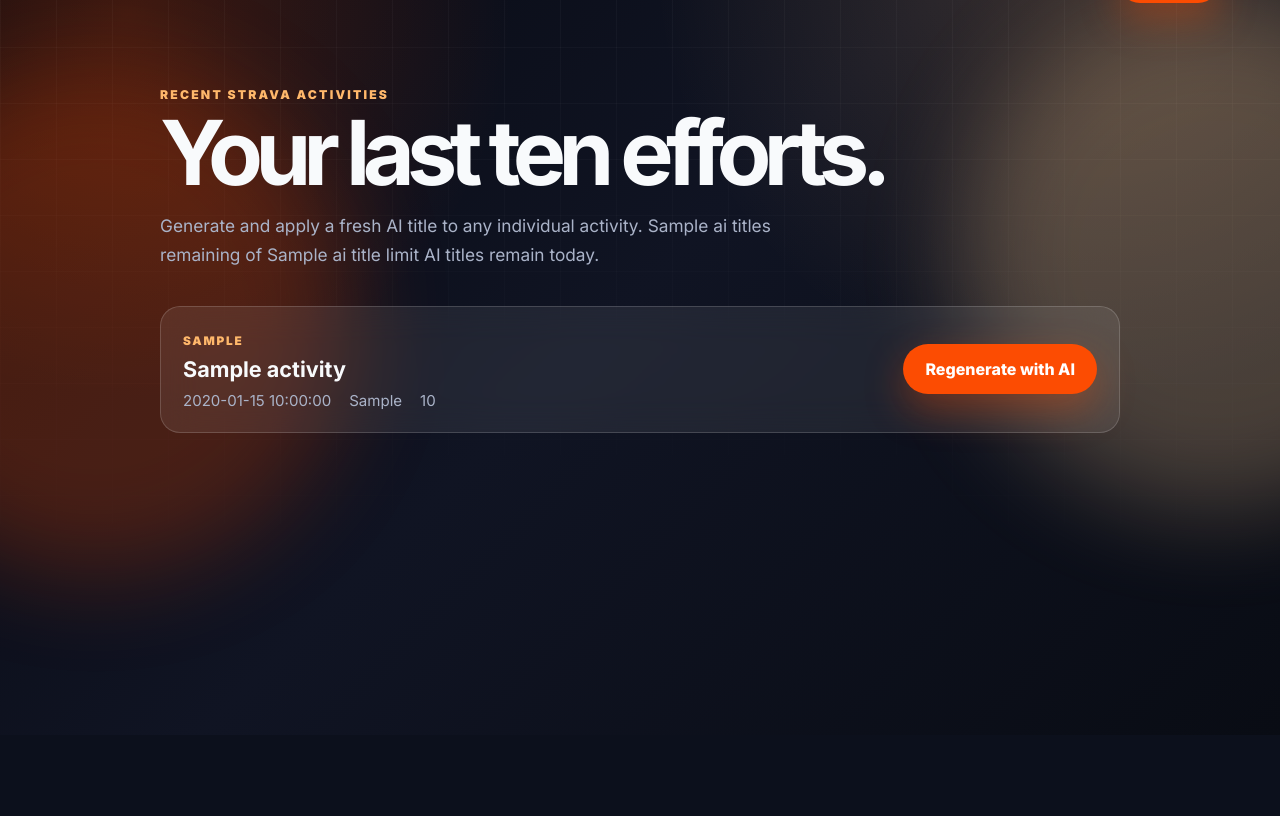
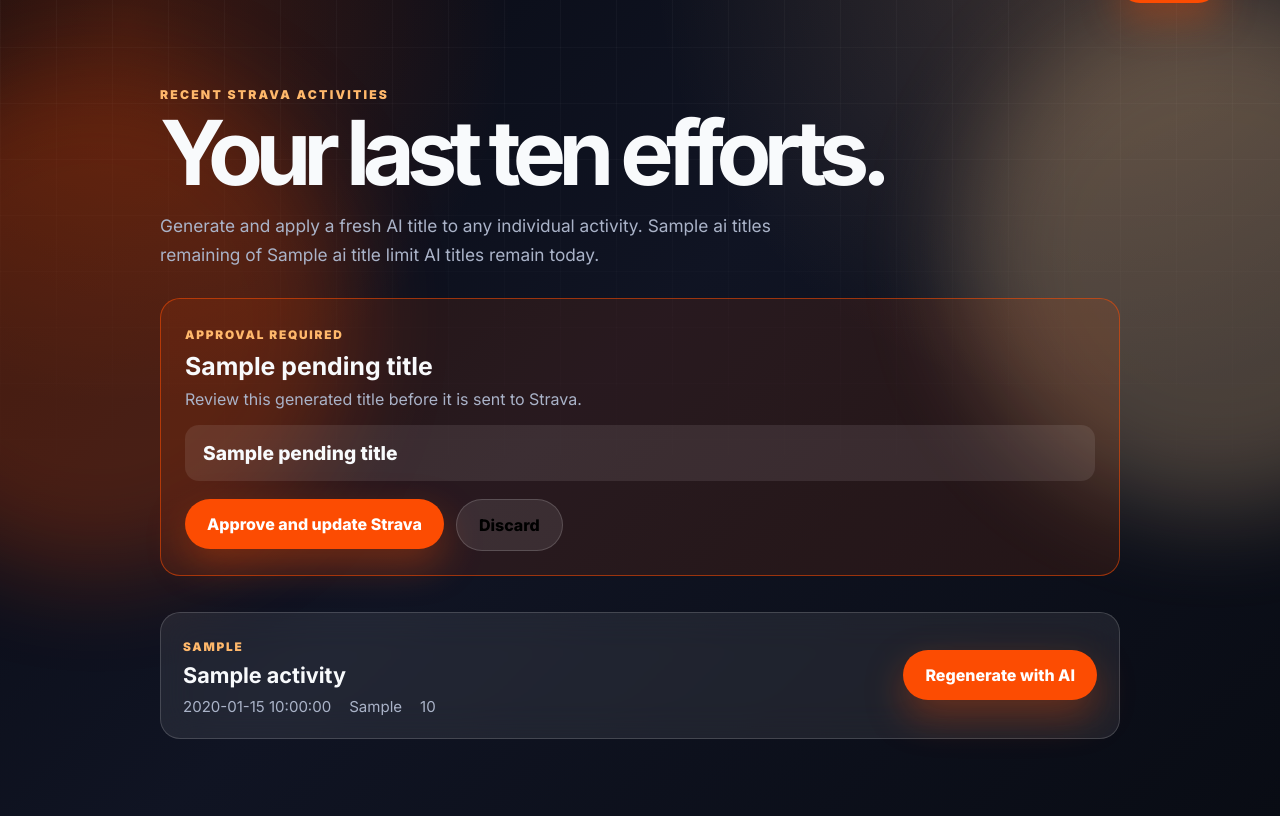
Before and after one commit to ninjatuna3527/strava_title_updater, a Flask app: template templates/activities.html in a window 1280 px wide. Shown: the part 65-881 px from the top of the page. Before the commit the page ends 681 px from the top, so only its background shows below. Run offline with Flask 3, Linux system fonts and the light colour scheme; the template is opened without the code that fills it: most values are stand-ins (such as "Sample title", 1, 10 or a date in 2020).

Commit message:
Require approval before updating Strava titles

```diff
--- a/src/app.py
+++ b/src/app.py
@@ -187,6 +187,7 @@ def activities_page():
             'activities.html',
             user=user,
             activities=[],
+            pending_title=session.get('pending_activity_title'),
             error_message='Strava activities could not be loaded right now.',
             csrf_token=_new_activities_csrf(),
             ai_available=bool(os.getenv('OPENAI_API_KEY')),
@@ -209,6 +210,7 @@ def activities_page():
         'activities.html',
         user=user,
         activities=activities,
+        pending_title=session.get('pending_activity_title'),
         error_message=None,
         csrf_token=_new_activities_csrf(),
         ai_available=bool(os.getenv('OPENAI_API_KEY')),
@@ -219,7 +221,7 @@ def activities_page():
 
 @app.post('/activities/<int:activity_id>/generate')
 def generate_activity_name(activity_id):
-    """Generate and apply a title to one of the athlete's recent activities."""
+    """Generate an AI title and hold it for approval."""
     user = _connected_user()
     if not user:
         return redirect(url_for('authorize'))
@@ -245,17 +247,75 @@ def generate_activity_name(activity_id):
             db_path=DB_PATH,
             athlete_id=user['athlete_id'],
         )
-        client.update_activity_name(activity_id, title)
+        session['pending_activity_title'] = {
+            'athlete_id': user['athlete_id'],
+            'activity_id': activity_id,
+            'activity_name': activity.get('name') or 'Untitled activity',
+            'title': title,
+        }
     except DailyTitleLimitError:
         flash(
             f'Your daily limit of {db.DAILY_AI_TITLE_LIMIT} AI titles has been reached.',
             'error',
         )
     except Exception:
-        flash('The activity could not be renamed right now.', 'error')
+        flash('A title could not be generated right now.', 'error')
     else:
-        flash(f'Activity renamed to "{title}".', 'success')
+        flash('AI title generated. Approve it before updating Strava.', 'success')
     # Nginx adds BASE_PATH to upstream Location headers via proxy_redirect.
+    return redirect(url_for('activities_page'))
+
+
+@app.post('/activities/<int:activity_id>/approve')
+def approve_activity_name(activity_id):
+    """Apply a previously generated title after explicit approval."""
+    user = _connected_user()
+    if not user:
+        return redirect(url_for('authorize'))
+    if request.form.get('csrf_token') != session.get('activities_csrf'):
+        return ('Invalid activity request', 400)
+
+    pending = session.get('pending_activity_title') or {}
+    if (
+        pending.get('athlete_id') != user['athlete_id']
+        or pending.get('activity_id') != activity_id
+        or not pending.get('title')
+    ):
+        return ('No generated title is awaiting approval', 400)
+
+    client = _strava_client(user['athlete_id'])
+    try:
+        recent_activities = client.list_activities(per_page=10)
+        if not any(
+            int(item.get('id', 0)) == activity_id
+            for item in recent_activities
+        ):
+            return ('Activity not found in your recent activities', 404)
+        client.update_activity_name(activity_id, pending['title'])
+    except Exception:
+        flash('The approved title could not be applied to Strava.', 'error')
+    else:
+        session.pop('pending_activity_title', None)
+        flash(f'Activity renamed to "{pending["title"]}".', 'success')
+    return redirect(url_for('activities_page'))
+
+
+@app.post('/activities/<int:activity_id>/cancel')
+def cancel_activity_name(activity_id):
+    """Discard a generated title without updating Strava."""
+    user = _connected_user()
+    if not user:
+        return redirect(url_for('authorize'))
+    if request.form.get('csrf_token') != session.get('activities_csrf'):
+        return ('Invalid activity request', 400)
+
+    pending = session.get('pending_activity_title') or {}
+    if (
+        pending.get('athlete_id') == user['athlete_id']
+        and pending.get('activity_id') == activity_id
+    ):
+        session.pop('pending_activity_title', None)
+        flash('Generated title discarded.', 'success')
     return redirect(url_for('activities_page'))
 
 
--- a/templates/activities.html
+++ b/templates/activities.html
@@ -32,6 +32,23 @@
     }
     .message.success { color: #86efac; background: rgba(34, 197, 94, .13); }
     .message.error { color: #fca5a5; background: rgba(239, 68, 68, .13); }
+    .approval-card {
+      margin: 28px 0;
+      padding: 24px;
+      border: 1px solid rgba(252, 76, 2, .55);
+      border-radius: 20px;
+      background: rgba(252, 76, 2, .1);
+    }
+    .approval-card h2 { margin: 8px 0; font-size: 1.55rem; }
+    .approval-card p { color: var(--muted); }
+    .approval-title {
+      padding: 16px 18px;
+      border-radius: 14px;
+      background: rgba(255, 255, 255, .09);
+      font-size: 1.2rem;
+      font-weight: 800;
+    }
+    .approval-actions { display: flex; gap: 12px; margin-top: 18px; }
     .activity-list { display: grid; gap: 14px; margin-top: 36px; }
     .activity-row {
       display: grid;
@@ -109,6 +126,25 @@
       <div class="message error">{{ error_message }}</div>
     {% endif %}
 
+    {% if pending_title %}
+      <section class="approval-card" aria-labelledby="approval-heading">
+        <span class="activity-type">Approval required</span>
+        <h2 id="approval-heading">{{ pending_title.activity_name }}</h2>
+        <p>Review this generated title before it is sent to Strava.</p>
+        <div class="approval-title">{{ pending_title.title }}</div>
+        <div class="approval-actions">
+          <form method="post" action="{{ BASE_PATH }}/activities/{{ pending_title.activity_id }}/approve">
+            <input type="hidden" name="csrf_token" value="{{ csrf_token }}" />
+            <button class="button primary" type="submit">Approve and update Strava</button>
+          </form>
+          <form method="post" action="{{ BASE_PATH }}/activities/{{ pending_title.activity_id }}/cancel">
+            <input type="hidden" name="csrf_token" value="{{ csrf_token }}" />
+            <button class="button secondary" type="submit">Discard</button>
+          </form>
+        </div>
+      </section>
+    {% endif %}
+
     <section class="activity-list" aria-label="Recent activities">
       {% for activity in activities %}
         <article class="activity-row">
```
Also changed, not shown: tests/test_app.py (+84 -2 lines).
